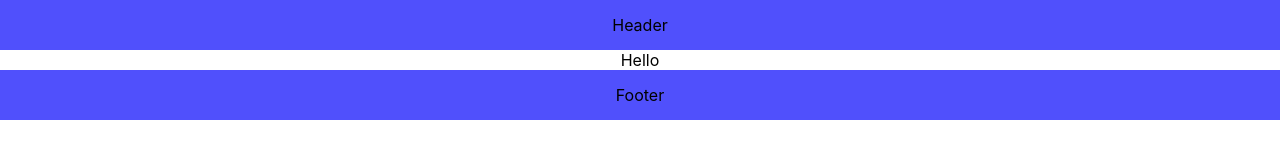
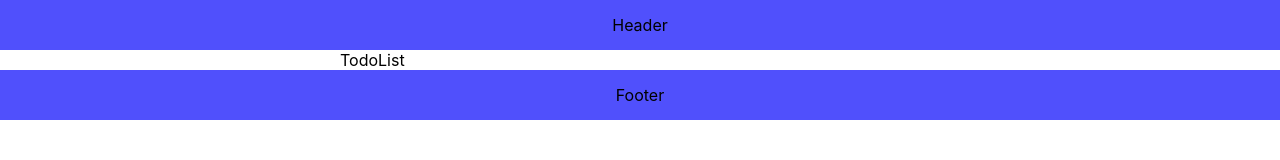
Before and after one commit to Drimodaren/simple-todo-app, a React (Create React App) app: page / in a window 1280 px wide. Shown: the top 160 px of the page. Built offline with nearby package versions, Linux system fonts and the light colour scheme.

Commit message:
#6 Add component TodoList

```diff
--- a/src/App.js
+++ b/src/App.js
@@ -1,8 +1,9 @@
 import Layout from './components/Layout';
 import './App.css';
+import TodoList from './pages/TodoList';
 
 function App() {
-  return <Layout>Hello</Layout>;
+  return <Layout><TodoList/></Layout>;
 }
 
 export default App;
--- a/src/pages/TodoList/index.jsx
+++ b/src/pages/TodoList/index.jsx
@@ -0,0 +1,7 @@
+import React from 'react'
+
+export default function TodoList() {
+  return (
+    <div>TodoList</div>
+  )
+}
```
